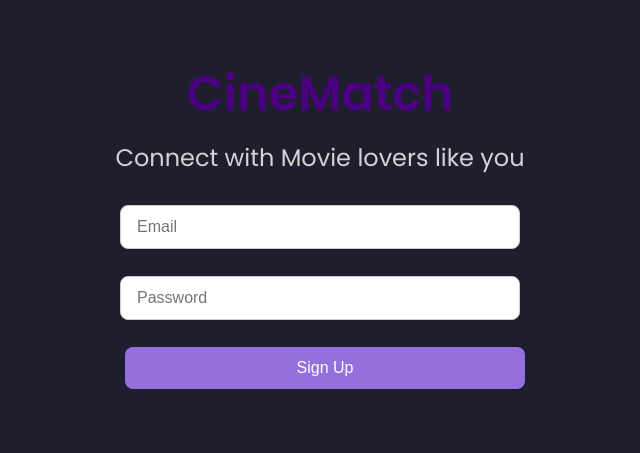
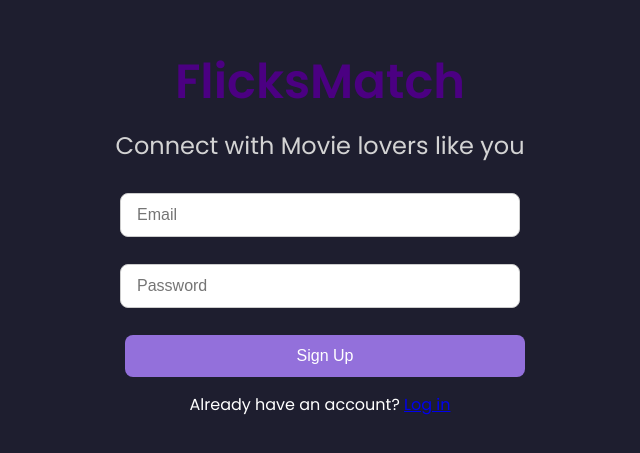
Before and after one commit to Litework-ng/MovieMatch, a React (Create React App) app: page /signup in a window 1280 px wide. Shown: the part 169-622 px from the top of the page, without its empty margins (320-960 px from the left). Built offline with nearby package versions, Linux system fonts and the light colour scheme.

Commit message:
Initial commit

```diff
--- a/public/index.html
+++ b/public/index.html
@@ -2,7 +2,7 @@
 <html lang="en">
   <head>
     <meta charset="utf-8" />
-    <link rel="icon" href="%PUBLIC_URL%/favicon.ico" />
+    <link rel="icon" href="%PUBLIC_URL%/logo192.png" />
     <meta name="viewport" content="width=device-width, initial-scale=1" />
     <meta name="theme-color" content="#000000" />
     <meta
@@ -24,7 +24,7 @@
       work correctly both with client-side routing and a non-root public URL.
       Learn how to configure a non-root public URL by running `npm run build`.
     -->
-    <title>React App</title>
+    <title>FlicksMatch</title>
   </head>
   <body>
     <noscript>You need to enable JavaScript to run this app.</noscript>
--- a/src/pages/Login.tsx
+++ b/src/pages/Login.tsx
@@ -1,6 +1,6 @@
 import { useState, FormEvent } from 'react';
 import { supabase } from '../services/supabase';
-import { useNavigate } from 'react-router-dom';
+import { useNavigate, Link } from 'react-router-dom';
 import './Login.css';
 
 const Login = () => {
@@ -54,7 +54,7 @@ const Login = () => {
 
   return (
     <div className="login-container">
-       <h1 className="login-header">CineMatch</h1>
+       <h1 className="login-header">FlicksMatch</h1>
       <p className="login-subheader">Connect with Movie lovers like you</p>
 
       <form onSubmit={handleLogin} className="login-form">
@@ -76,6 +76,10 @@ const Login = () => {
         />
         <button type="submit"  className="login-button">Log In</button>
       </form>
+      <p>
+        Don't have an account? <Link to="/login">Sign up</Link>
+      </p>
+
     </div>
   );
 };
--- a/src/pages/Signup.tsx
+++ b/src/pages/Signup.tsx
@@ -1,6 +1,6 @@
 import { useState, FormEvent } from 'react';
 import { supabase } from '../services/supabase';
-import { useNavigate } from 'react-router-dom';
+import { useNavigate,  Link } from 'react-router-dom';
 import './Signup.css';
 
 const Signup = () => {
@@ -22,7 +22,7 @@ const Signup = () => {
 
   return (
     <div className="signup-container">
-      <h1 className="login-header">CineMatch</h1>
+      <h1 className="login-header">FlicksMatch</h1>
       <p className="login-subheader">Connect with Movie lovers like you</p>
       <form onSubmit={handleSignup} className="signup-form">
         <input
@@ -43,6 +43,10 @@ const Signup = () => {
         />
         <button type="submit"  className="login-button">Sign Up</button>
       </form>
+      <p>
+      Already have an account? <Link to="/">Log in</Link>
+    </p>
+
     </div>
   );
 };
```
Also changed, not shown: public/logo192.png, 1 other file (tests, documents, lock files or other folders).
